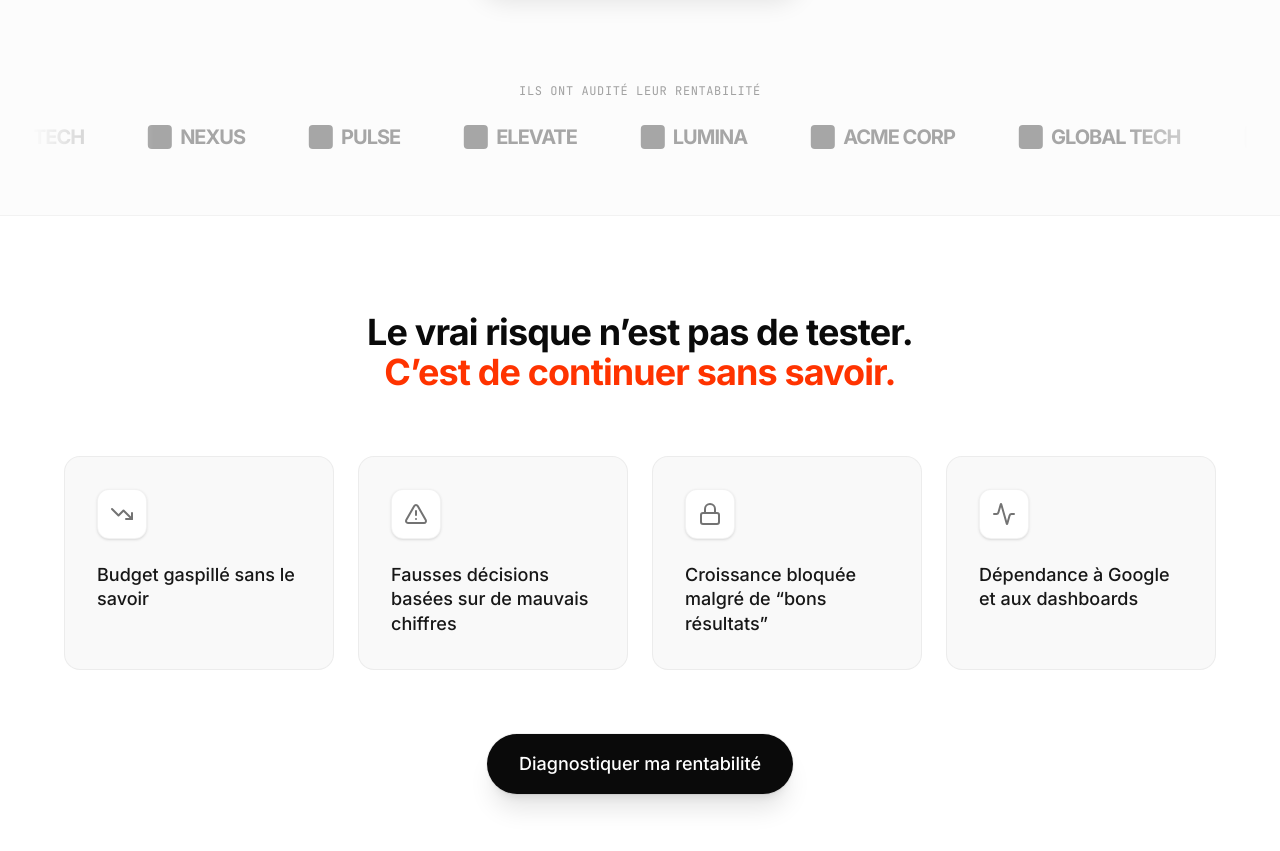
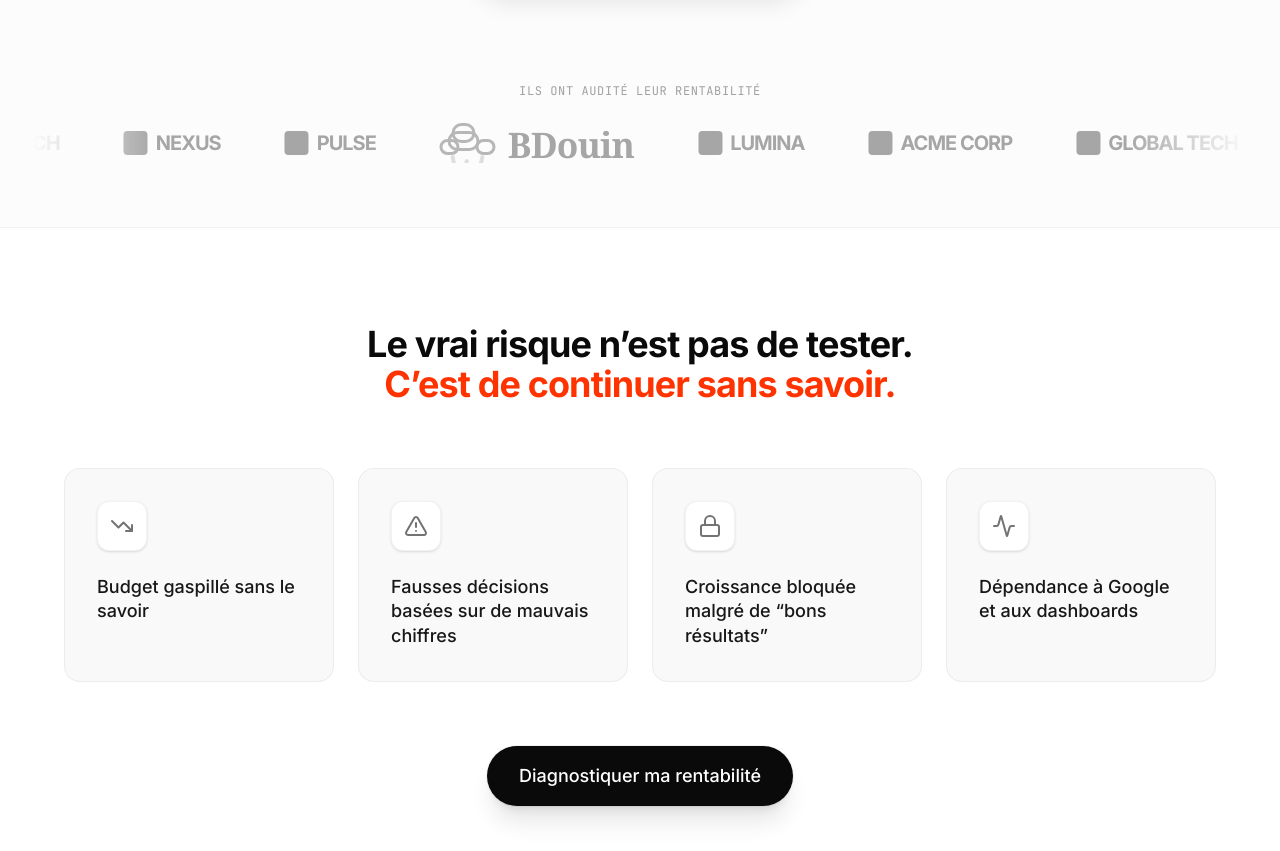
Before and after one commit to digitalfox703-rgb/Google-ads-LP, a Next.js app: page / in a window 1280 px wide. Shown: the part 1200-2051 px from the top of the page. Built offline with nearby package versions, Linux system fonts and the light colour scheme.

Commit message:
Add BDouin logo to hero marquee

```diff
--- a/components/Hero.tsx
+++ b/components/Hero.tsx
@@ -77,7 +77,7 @@ export function Hero() {
                 <LogoPlaceholder text="GLOBAL TECH" />
                 <LogoPlaceholder text="NEXUS" />
                 <LogoPlaceholder text="PULSE" />
-                <LogoPlaceholder text="ELEVATE" />
+                <BDouinLogo />
                 <LogoPlaceholder text="LUMINA" />
               </div>
             ))}
@@ -96,3 +96,20 @@ function LogoPlaceholder({ text }: { text: string }) {
     </div>
   );
 }
+
+function BDouinLogo() {
+  return (
+    <div className="flex items-end gap-3 text-neutral-800">
+      <div className="relative h-10 w-14 shrink-0 opacity-80">
+        <div className="absolute left-2 top-2 h-5 w-8 rounded-full border-[3px] border-neutral-800 bg-transparent" />
+        <div className="absolute left-0 top-4 h-4 w-5 rounded-full border-[3px] border-neutral-800 bg-transparent" />
+        <div className="absolute right-0 top-4 h-4 w-5 rounded-full border-[3px] border-neutral-800 bg-transparent" />
+        <div className="absolute left-3 top-0 h-5 w-6 rounded-full border-[3px] border-neutral-800 bg-transparent" />
+        <div className="absolute left-3 top-8 h-3 w-1 -rotate-12 rounded-full bg-neutral-400" />
+        <div className="absolute left-6 top-9 h-4 w-1 rotate-12 rounded-full bg-neutral-400" />
+        <div className="absolute left-10 top-8 h-3 w-1 rotate-12 rounded-full bg-neutral-400" />
+      </div>
+      <span className="font-serif text-[2.2rem] font-semibold leading-none tracking-tight">BDouin</span>
+    </div>
+  );
+}
```
